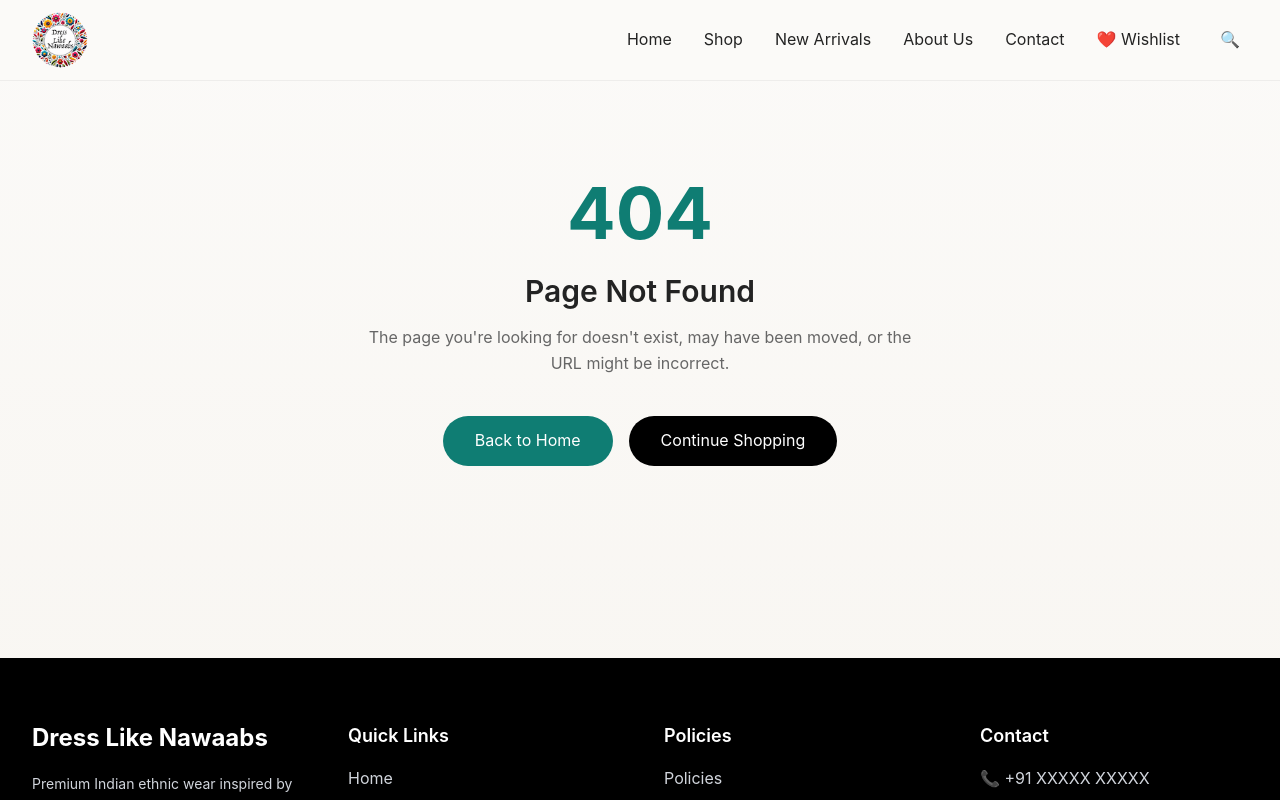
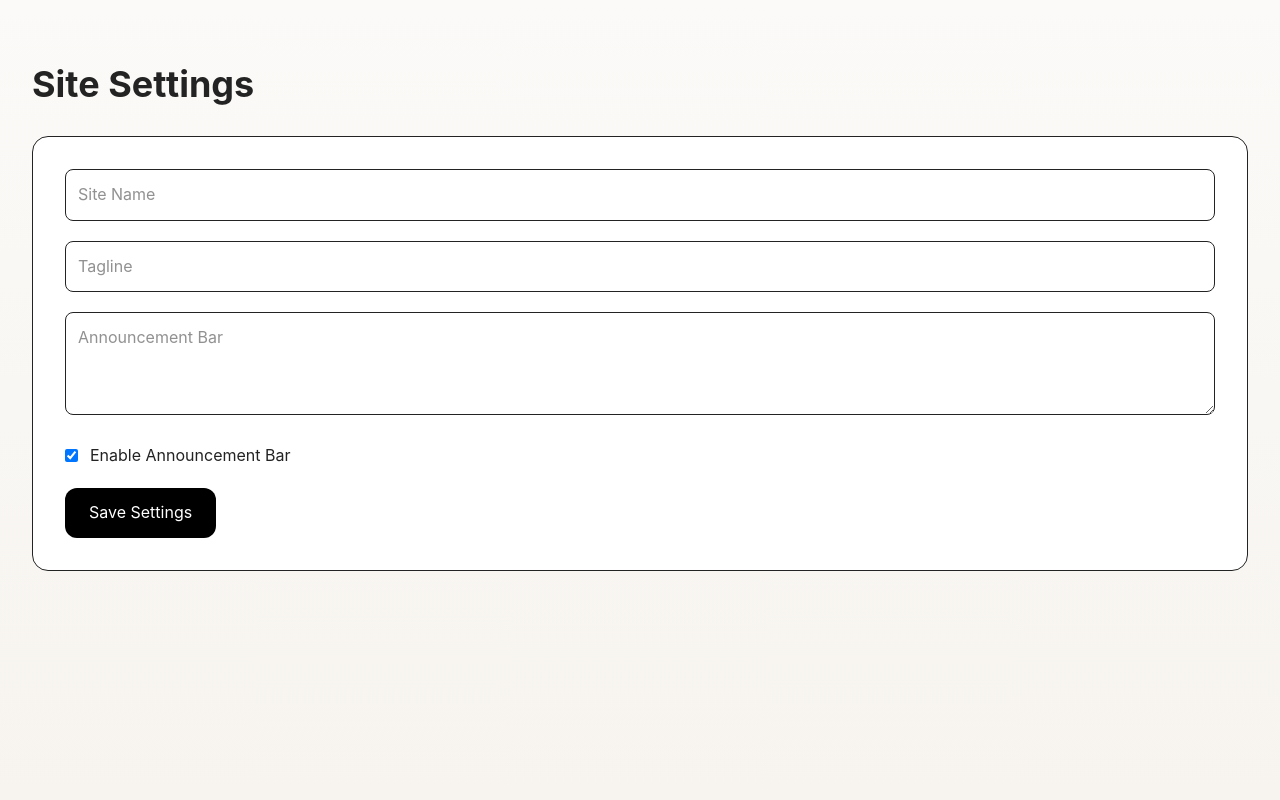
Before and after one commit to mohitshukla123-DLN/dln-website-v2, a React (Vite) app: page /admin/site-settings in a window 1280 px wide. Shown: the top 800 px of the page. Built offline with nearby package versions, Linux system fonts and the light colour scheme; no server answers; the database is empty.

Commit message:
Site Settings

```diff
--- a/app/App.tsx
+++ b/app/App.tsx
@@ -8,6 +8,7 @@ import ProtectedRoute from "./components/admin/ProtectedRoute";
 import AdminDashboardPage from "./pages/AdminDashboardPage";
 import AdminHomepagePage from "./pages/admin/AdminHomepagePage";
 import AdminCategoriesPage from "./pages/admin/AdminCategoriesPage";
+import AdminSiteSettingsPage from "./pages/admin/AdminSiteSettingsPage";
 
 const HomePage = lazy(() => import("./pages/HomePage"));
 const ShopPage = lazy(() => import("./pages/ShopPage"));
@@ -174,6 +175,11 @@ export default function App() {
           />
 
           <Route
+            path="/admin/site-settings"
+            element={<AdminSiteSettingsPage />}
+          />
+
+          <Route
             path="*"
             element={
               <RootLayout>
--- a/app/pages/AdminDashboardPage.tsx
+++ b/app/pages/AdminDashboardPage.tsx
@@ -44,9 +44,9 @@ export default function AdminDashboardPage() {
       link: "#",
     },
     {
-      title: "Settings",
-      description: "Coming Soon",
-      link: "#",
+    title: "Site Settings",
+    description: "Logo, Footer, Contact, SEO",
+    link: "/admin/site-settings",
     },
   ];
 
--- /dev/null
+++ b/app/pages/admin/AdminSiteSettingsPage.tsx
@@ -0,0 +1,137 @@
+import { useEffect, useState } from "react";
+import { supabase } from "../../lib/supabase";
+import Container from "../../components/ui/Container";
+
+export default function AdminSiteSettingsPage() {
+  const [loading, setLoading] = useState(false);
+
+  const [siteName, setSiteName] = useState("");
+  const [tagline, setTagline] = useState("");
+
+  const [announcement, setAnnouncement] = useState("");
+  const [announcementEnabled, setAnnouncementEnabled] =
+    useState(true);
+
+  useEffect(() => {
+    loadSettings();
+  }, []);
+
+  async function loadSettings() {
+    const { data } = await supabase
+      .from("site_settings")
+      .select("*")
+      .limit(1)
+      .single();
+
+    if (!data) return;
+
+    setSiteName(data.site_name ?? "");
+    setTagline(data.tagline ?? "");
+
+    setAnnouncement(data.announcement_text ?? "");
+    setAnnouncementEnabled(
+      data.announcement_enabled ?? true
+    );
+  }
+
+  async function saveSettings() {
+    setLoading(true);
+
+    const { error } = await supabase
+      .from("site_settings")
+      .update({
+        site_name: siteName,
+        tagline,
+
+        announcement_text: announcement,
+        announcement_enabled:
+          announcementEnabled,
+      })
+      .eq("id", 1);
+
+    setLoading(false);
+
+    if (error) {
+      alert(error.message);
+      return;
+    }
+
+    alert("Settings Saved");
+  }
+
+  return (
+    <Container>
+
+      <section className="py-16">
+
+        <h1 className="mb-8 text-4xl font-bold">
+          Site Settings
+        </h1>
+
+        <div className="rounded-2xl border bg-white p-8">
+
+          <div className="space-y-5">
+
+            <input
+              className="w-full rounded-lg border p-3"
+              placeholder="Site Name"
+              value={siteName}
+              onChange={(e)=>
+                setSiteName(e.target.value)
+              }
+            />
+
+            <input
+              className="w-full rounded-lg border p-3"
+              placeholder="Tagline"
+              value={tagline}
+              onChange={(e)=>
+                setTagline(e.target.value)
+              }
+            />
+
+            <textarea
+              rows={3}
+              className="w-full rounded-lg border p-3"
+              placeholder="Announcement Bar"
+              value={announcement}
+              onChange={(e)=>
+                setAnnouncement(e.target.value)
+              }
+            />
+
+            <label className="flex items-center gap-3">
+
+              <input
+                type="checkbox"
+                checked={announcementEnabled}
+                onChange={(e)=>
+                  setAnnouncementEnabled(
+                    e.target.checked
+                  )
+                }
+              />
+
+              Enable Announcement Bar
+
+            </label>
+
+            <button
+              onClick={saveSettings}
+              disabled={loading}
+              className="rounded-xl bg-black px-6 py-3 text-white"
+            >
+              {loading
+                ? "Saving..."
+                : "Save Settings"}
+            </button>
+
+          </div>
+
+        </div>
+
+      </section>
+
+    </Container>
+  );
+}
```
